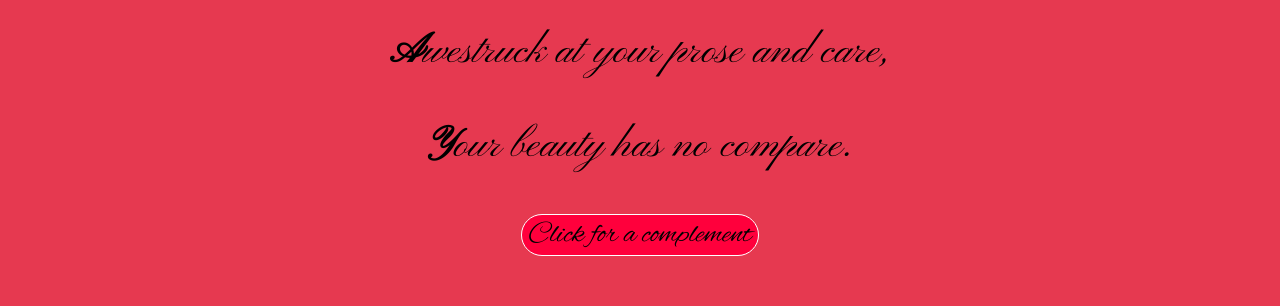
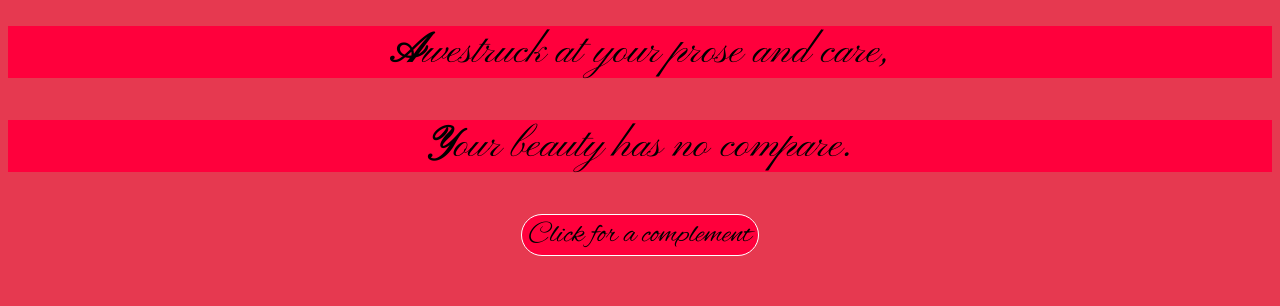
Before and after one commit to OdenRagnor/my-backend, a website: page Public/index.html in a window 1280 px wide. Shown: the part 759-1065 px from the top of the page. Drawn offline with Linux system fonts and the light colour scheme.

Commit message:
playing with background of poem.

```diff
--- a/Public/styles.css
+++ b/Public/styles.css
@@ -14,6 +14,7 @@
     text-align: center;
     font-family: 'Pinyon Script', cursive;
     font-size: 42px;
+    background-color: #ff003c;
 }
 
 body {
```
